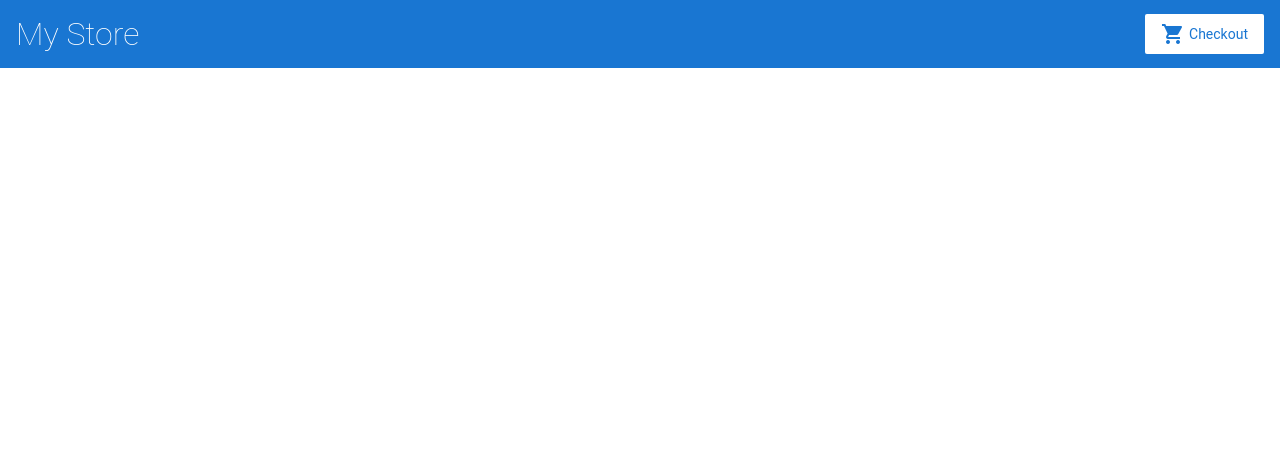
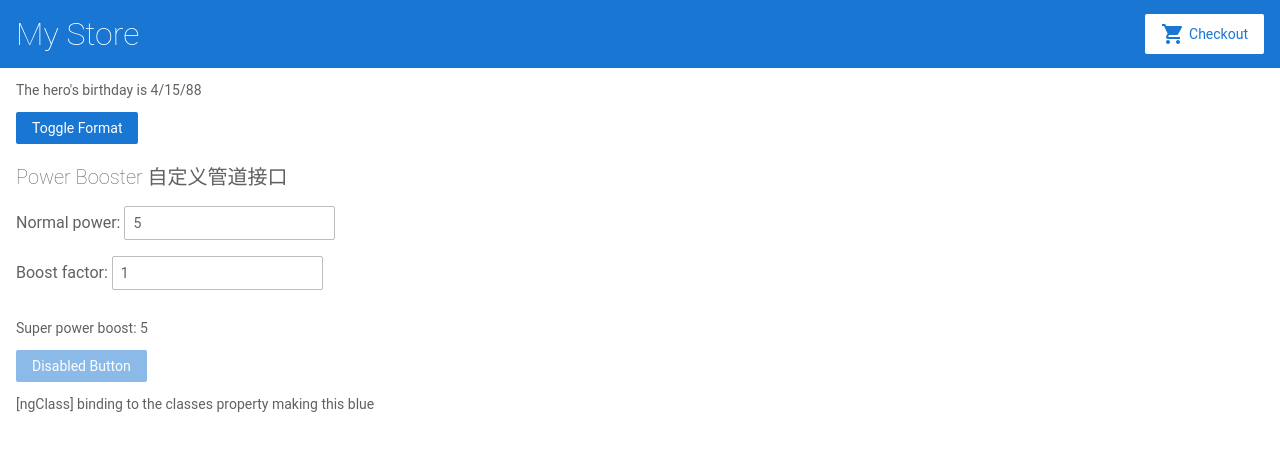
Before and after one commit to supermanneo/angular-ebpgrp, an Angular app: page /dateformat in a window 1280 px wide. Before the commit this address led to /. Shown: the top 450 px of the page. Built offline with nearby package versions, Linux system fonts and the light colour scheme.

Commit message:
4 files modified, 8 added

```diff
--- a/src/app/app.component.html
+++ b/src/app/app.component.html
@@ -4,6 +4,7 @@
   <router-outlet></router-outlet>
 </div>
 
+
 <!--
 Copyright Google LLC. All Rights Reserved.
 Use of this source code is governed by an MIT-style license that
--- /dev/null
+++ b/src/app/exponential-strength.pipe.ts
@@ -0,0 +1,10 @@
+import { Pipe, PipeTransform } from "@angular/core";
+
+@Pipe({
+  name: "exponentialStrength"
+})
+export class ExponentialStrengthPipe implements PipeTransform {
+  transform(value: number, exponent?: number): number {
+    return Math.pow(value, isNaN(exponent) ? 1 : exponent);
+  }
+}
--- /dev/null
+++ b/src/app/hero-birthday2/hero-birthday2.component.ts
@@ -0,0 +1,38 @@
+import { Component, OnInit } from "@angular/core";
+
+@Component({
+  selector: "app-hero-birthday2",
+  template: `
+    <p>The hero's birthday is {{ birthday | date: format | uppercase }}</p>
+    <button (click)="toggleFormat()">Toggle Format</button>
+    <h2>Power Booster 自定义管道接口</h2>
+    <div>Normal power: <input [(ngModel)]="power" /></div>
+    <div>Boost factor: <input [(ngModel)]="factor" /></div>
+    <p>Super power boost: {{ power | exponentialStrength: factor }}</p>
+    <button [disabled]="isUnchanged">Disabled Button</button>
+    <p [ngClass]="classes">
+      [ngClass] binding to the classes property making this blue
+    </p>
+  `,
+  styleUrls: ["./hero-birthday2.component.css"]
+})
+export class HeroBirthday2Component implements OnInit {
+  power = 5;
+  factor = 1;
+  isUnchanged = true;
+  classes = "special";
+
+  constructor() {}
+
+  ngOnInit() {}
+
+  birthday = new Date(1988, 3, 15); // April 15, 1988 -- since month parameter is zero-based
+  toggle = true; // start with true == shortDate
+
+  get format() {
+    return this.toggle ? "shortDate" : "fullDate";
+  }
+  toggleFormat() {
+    this.toggle = !this.toggle;
+  }
+}
--- /dev/null
+++ b/src/app/parent/parent.component.ts
@@ -0,0 +1,17 @@
+import { Component, OnInit } from "@angular/core";
+
+@Component({
+  selector: "app-parent",
+  template: `
+    <app-sizer [(size)]="fontSizePx"></app-sizer>
+    <div [style.font-size.px]="fontSizePx">Resizable Text</div>
+  `,
+  styleUrls: ["./parent.component.css"]
+})
+export class ParentComponent implements OnInit {
+  fontSizePx = 16;
+
+  constructor() {}
+
+  ngOnInit() {}
+}
--- a/src/app/product-list/product-list.component.html
+++ b/src/app/product-list/product-list.component.html
@@ -8,10 +8,7 @@ can be found in the LICENSE file at https://angular.io/license
 
 <div *ngFor="let product of products; index as productId">
   <h3>
-    <a
-      [title]="product.name + ' details'"
-      [routerLink]="['/products', productId]"
-    >
+    <a [title]="product.name + ' details'" [routerLink]="['/products', productId]">
       {{ product.name }}
     </a>
   </h3>
--- /dev/null
+++ b/src/app/sizer/sizer.component.html
@@ -0,0 +1,5 @@
+<div>
+  <button (click)="dec()" title="smaller">-</button>
+  <button (click)="inc()" title="bigger">+</button>
+  <label [style.font-size.px]="size">FontSize: {{size}}px</label>
+</div>
--- /dev/null
+++ b/src/app/sizer/sizer.component.ts
@@ -0,0 +1,32 @@
+import { Component, EventEmitter, OnInit } from "@angular/core";
+import { Input } from "@angular/core";
+import { Output } from "@angular/core";
+
+@Component({
+  selector: "app-sizer",
+  templateUrl: "./sizer.component.html",
+  styleUrls: ["./sizer.component.css"]
+})
+export class SizerComponent implements OnInit {
+  @Input() size: number | String;
+  @Output() sizeCHange = new EventEmitter<number>();
+
+  fontSizePx = 17;
+
+  constructor() {}
+
+  ngOnInit() {}
+
+  dec() {
+    this.resize(-1);
+  }
+
+  inc() {
+    this.resize(+1);
+  }
+
+  resize(delta: number) {
+    this.size = Math.min(40, Math.max(8, +this.size + delta));
+    this.sizeCHange.emit(this.size);
+  }
+}
```
Also changed, not shown: src/app/app.component.ts (+5 -6 lines), src/app/app.module.ts (+14 -3 lines), src/app/hero-birthday2/hero-birthday2.component.css (added), src/app/parent/parent.component.css (added), src/app/sizer/sizer.component.css (added).
